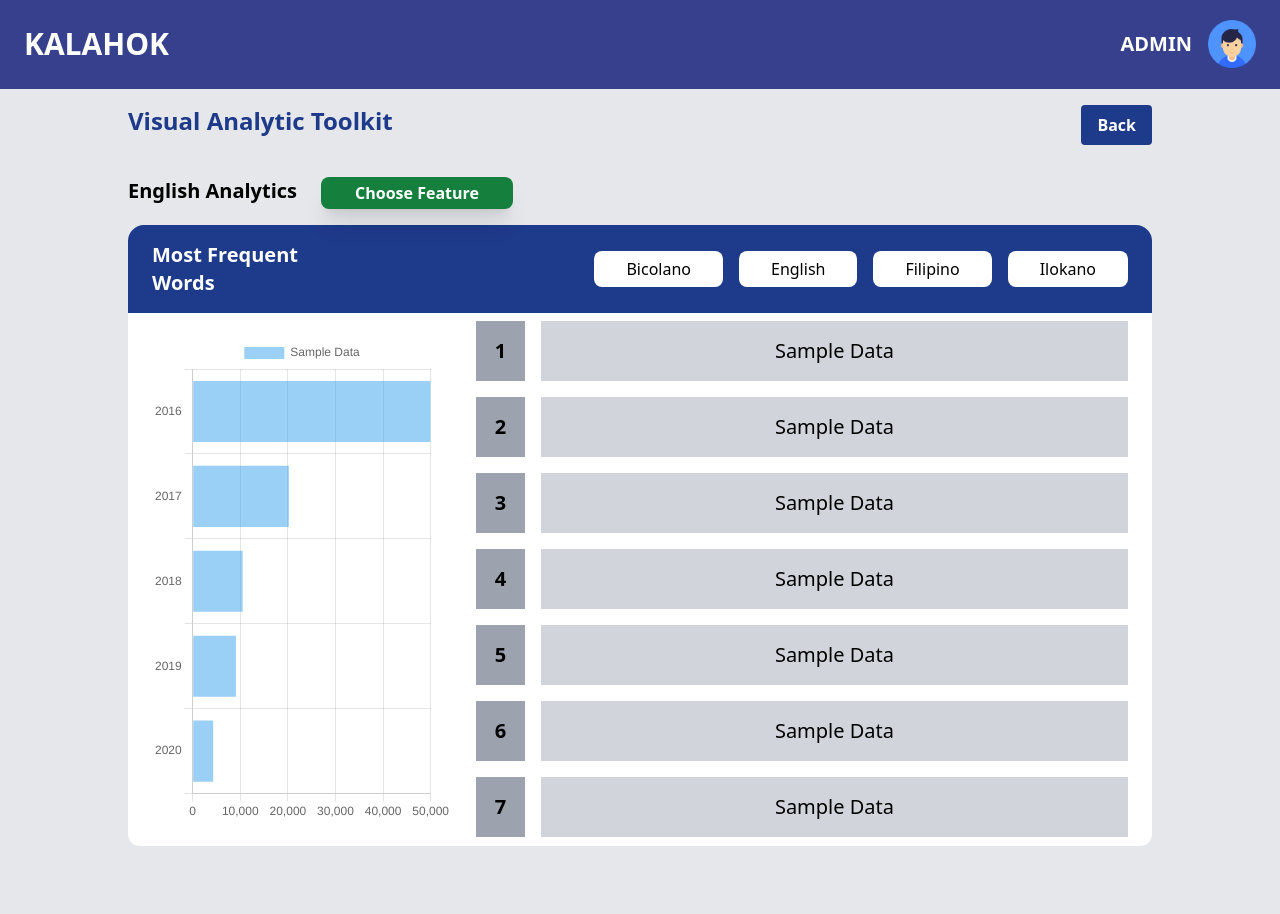
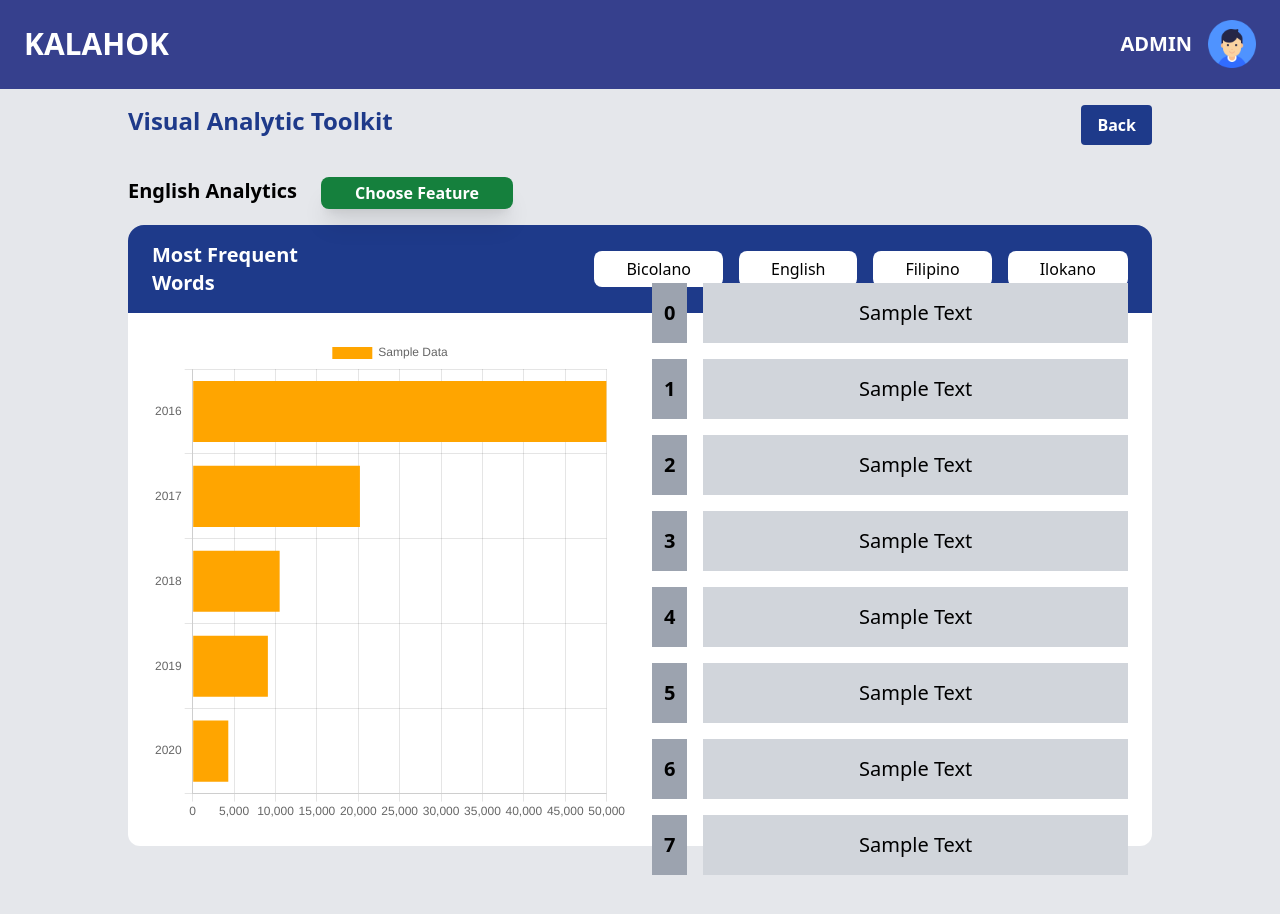
Before and after one commit to jeyyi/kahalok_nlp, a React (Create React App) app in the folder frontend/: page /frequent in a window 1280 px wide. Shown: the top 914 px of the page. Built offline with nearby package versions, Linux system fonts and the light colour scheme; the HTML template or start-up script is replaced by a standard one.

Commit message:
Update on component tablerows

```diff
--- a/frontend/src/Frequent.js
+++ b/frontend/src/Frequent.js
@@ -4,15 +4,21 @@ import Neck from "./components/Neck";
 import BarChart from "./components/BarChart";
 import {Data2} from './utils/Data2';
 import { useState } from "react";
+import TableRow from "./components/TableRow";
 
 
 const Frequent = () => {
+  const tblRows = []
+  for (let i=0; i< 8; i++){
+    tblRows.push(<TableRow id={i.toString()} text="Sample Text"/>)
+  }
   const [chartData, setChartData] = useState({
     labels: Data2.map((data) => data.year),
     datasets: [
       {
         label: "Sample Data",
         data: Data2.map((data) => data.userGain),
+        backgroundColor: "orange",
       },
     ],
   });
@@ -22,66 +28,11 @@ const Frequent = () => {
       <Neck tempTitle={"Most Frequent Words"}></Neck>
       <div className="px-32 h-screen">
         <div className="flex flex-row h-2/3 bg-white rounded-b-xl p-6">
-          <div className="flex flex-row items-center justify-center h-full w-2/5">
+          <div className="flex flex-row items-center justify-center h-full w-full">
             <BarChart chartData={chartData}/>
           </div>
           <div className="flex flex-col space-y-4 h-full w-full items-center justify-center ml-6">
-            <div className="flex flex-row w-full h-auto space-x-4">
-              <div className="flex items-center justify-center w-1/12 h-full bg-gray-400">
-                <p className="font-bold text-xl py-4">1</p>
-              </div>
-              <div className="flex items-center justify-center w-full h-full bg-gray-300">
-                <p className="font-light text-xl py-4">Sample Data</p>
-              </div>
-            </div>
-            <div className="flex flex-row w-full h-auto space-x-4">
-              <div className="flex items-center justify-center w-1/12 h-full bg-gray-400">
-                <p className="font-bold text-xl py-4">2</p>
-              </div>
-              <div className="flex items-center justify-center w-full h-full bg-gray-300">
-                <p className="font-light text-xl py-4">Sample Data</p>
-              </div>
-            </div>
-            <div className="flex flex-row w-full h-auto space-x-4">
-              <div className="flex items-center justify-center w-1/12 h-full bg-gray-400">
-                <p className="font-bold text-xl py-4">3</p>
-              </div>
-              <div className="flex items-center justify-center w-full h-full bg-gray-300">
-                <p className="font-light text-xl py-4">Sample Data</p>
-              </div>
-            </div>
-            <div className="flex flex-row w-full h-auto space-x-4">
-              <div className="flex items-center justify-center w-1/12 h-full bg-gray-400">
-                <p className="font-bold text-xl py-4">4</p>
-              </div>
-              <div className="flex items-center justify-center w-full h-full bg-gray-300">
-                <p className="font-light text-xl py-4">Sample Data</p>
-              </div>
-            </div>
-            <div className="flex flex-row w-full h-auto space-x-4">
-              <div className="flex items-center justify-center w-1/12 h-full bg-gray-400">
-                <p className="font-bold text-xl py-4">5</p>
-              </div>
-              <div className="flex items-center justify-center w-full h-full bg-gray-300">
-                <p className="font-light text-xl py-4">Sample Data</p>
-              </div>
-            </div>
-            <div className="flex flex-row w-full h-auto space-x-4">
-              <div className="flex items-center justify-center w-1/12 h-full bg-gray-400">
-                <p className="font-bold text-xl py-4">6</p>
-              </div>
-              <div className="flex items-center justify-center w-full h-full bg-gray-300">
-                <p className="font-light text-xl py-4">Sample Data</p>
-              </div>
-            </div>
-            <div className="flex flex-row w-full h-auto space-x-4">
-              <div className="flex items-center justify-center w-1/12 h-full bg-gray-400">
-                <p className="font-bold text-xl py-4">7</p>
-              </div>
-              <div className="flex items-center justify-center w-full h-full bg-gray-300">
-                <p className="font-light text-xl py-4">Sample Data</p>
-              </div>
-            </div>
+            {tblRows}
         </div>
         </div>
       </div>
--- /dev/null
+++ b/frontend/src/components/TableRow.js
@@ -0,0 +1,16 @@
+import React from "react";
+
+function TableRow({id, text}) {
+  return (
+    <div className="flex flex-row w-full h-auto space-x-4">
+      <div className="flex items-center justify-center w-1/12 h-full bg-gray-400">
+        <p className="font-bold text-xl py-4">{id}</p>
+      </div>
+      <div className="flex items-center justify-center w-full h-full bg-gray-300">
+        <p className="font-light text-xl py-4">{text}</p>
+      </div>
+    </div>
+  );
+}
+
+export default TableRow;
```
